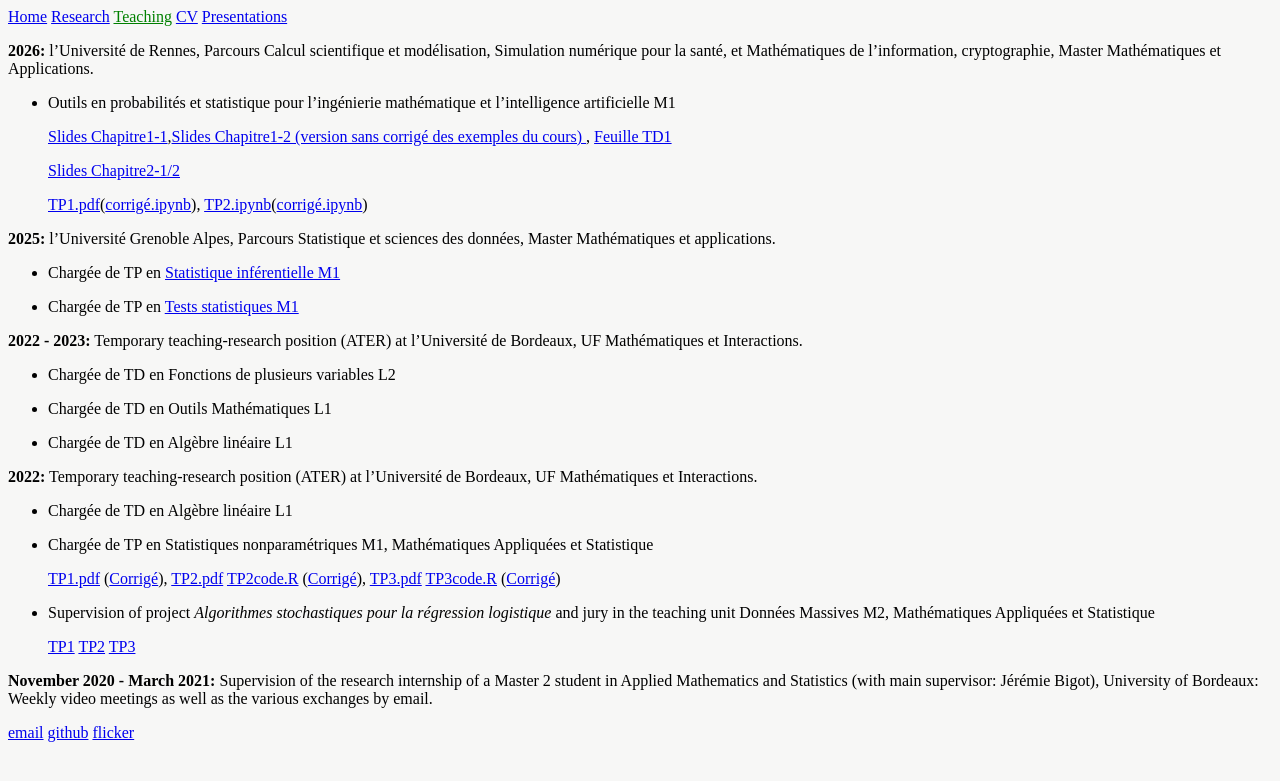
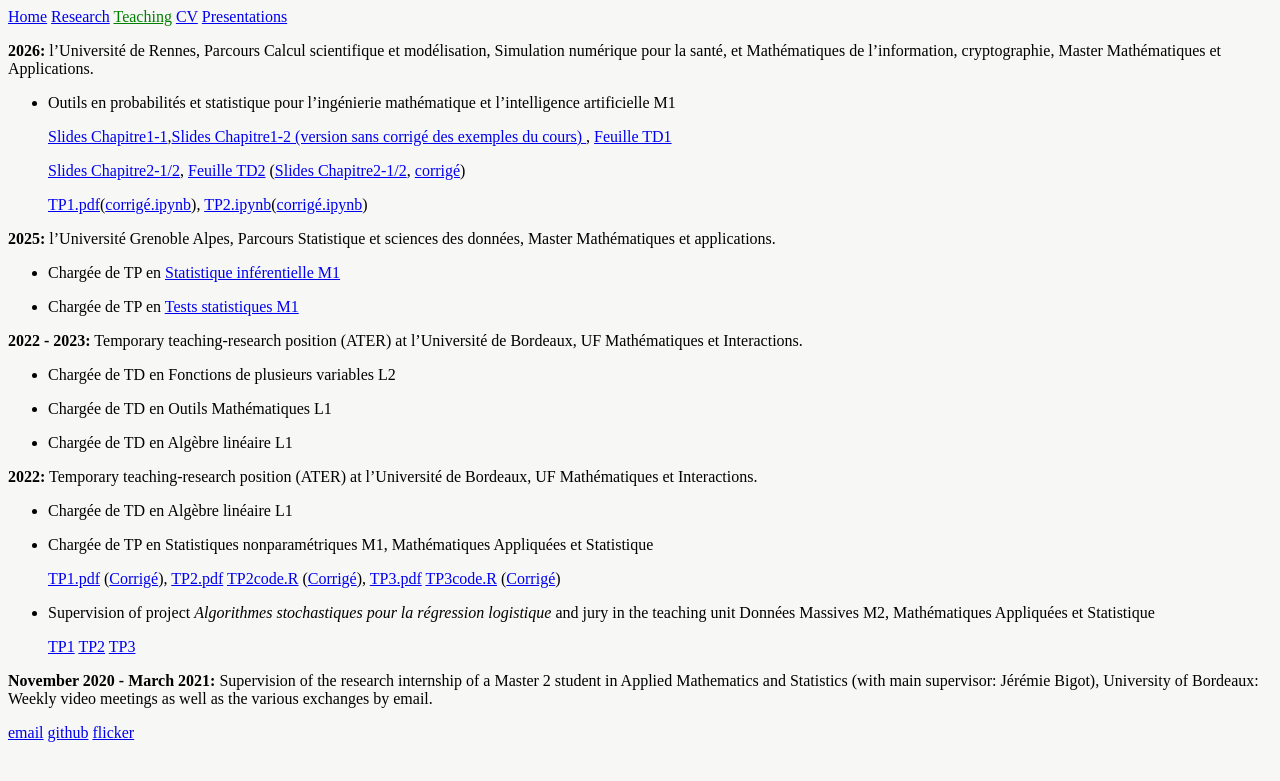
Before and after one commit to yiyej/yiyej.github.io, a Jekyll site: the page built from teaching.md, in a window 1280 px wide. Shown: the top 781 px of the page. Built offline with Jekyll 4.4.1, drawn with Linux system fonts in a browser that asks for light colours.

Commit message:
Update teaching.md with additional resources for TD2
Added links for TD2 and its corrigé in Chapter 2 section.

```diff
--- a/teaching.md
+++ b/teaching.md
@@ -8,7 +8,7 @@
 
   <a href="/assets/rennes/2627/ops/ops_ch1_slides-1-55.pdf">Slides Chapitre1-1</a>,<a href="/assets/rennes/2627/ops/ops_ch1_slides-56-65.pdf">Slides Chapitre1-2 (version sans corrigé des exemples du cours) </a>, <a href="/assets/rennes/2627/ops/td1.pdf">Feuille TD1</a>
 
-  <a href="/assets/rennes/2627/ops/ops_ch2_slides-1-70.pdf">Slides Chapitre2-1/2</a>
+  <a href="/assets/rennes/2627/ops/ops_ch2_slides-1-70.pdf">Slides Chapitre2-1/2</a>, <a href="/assets/rennes/2627/ops/td2_ops_2627.pdf">Feuille TD2</a> (<a href="/assets/rennes/2627/ops/ops_ch2_slides-1-70.pdf">Slides Chapitre2-1/2</a>, <a href="/assets/rennes/2627/ops/Corrige_TD2_OPS_2026_2027.pdf">corrigé</a>)
 
   <a href="/assets/rennes/2627/ops/tp1_ops2627.pdf">TP1.pdf</a>(<a href="/assets/rennes/2627/ops/TP1_2026-2027_corrige_Jupyter.ipynb">corrigé.ipynb</a>), <a href="/assets/rennes/2627/ops/TP2_OPS_2026_2027_machine_etudiants.ipynb">TP2.ipynb</a>(<a href="/assets/rennes/2627/ops/TP2_OPS_2026_2027_machine_corrige.ipynb">corrigé.ipynb</a>)
 
```
